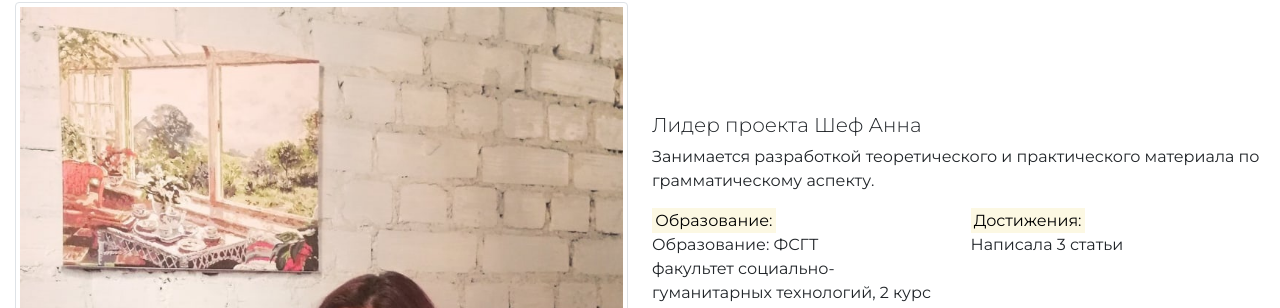
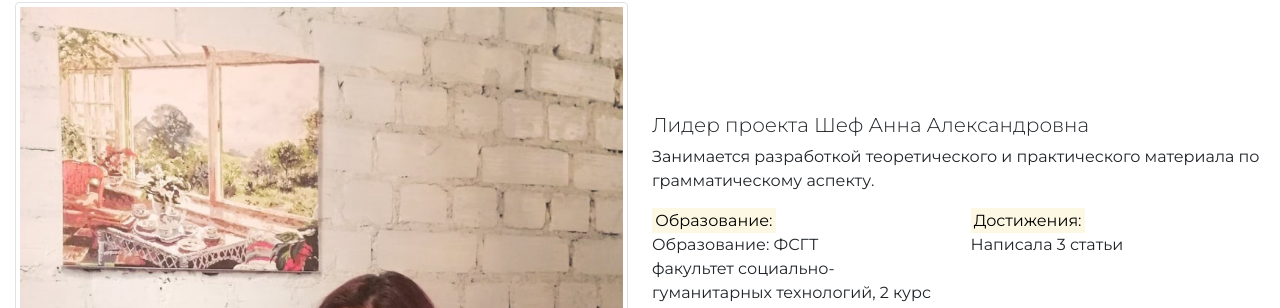
Before and after one commit to SvyatoSllav/with_tutor, a Django app: page / in a window 1280 px wide. Shown: the part 1076-1384 px from the top of the page. Run offline with Django 3.2, Linux system fonts and the light colour scheme; some libraries are stand-ins or nearby versions.

Commit message:
change bio niktia

```diff
--- a/with_tutor/templates/about/index.html
+++ b/with_tutor/templates/about/index.html
@@ -14,7 +14,7 @@
         <div class="row align-items-center flex-row-reverse">
             <div class="col-lg-6">
                 <div class="about-text go-to">
-                    <h6 class="theme-color lead cored">Лидер проекта Шеф Анна</h6>
+                    <h6 class="theme-color lead cored">Лидер проекта Шеф Анна Александровна</h6>
                     <p>Занимается разработкой теоретического и практического материала по грамматическому аспекту.</p>
                     <div class="row about-list ">
                         <div class="col-md-6">
@@ -140,7 +140,7 @@
                         <div class="col-md-6">
                             <div class="media">
                                 <label><mark>О себе:</mark></label>
-                                <p>Хочу стать frontend разработчиком</p>
+                                <p>Хочу стать frontend разработчиком. программировать на скриптовом языке JavaScrpit.</p>
                             </div>
                         </div>
                     </div>
```
